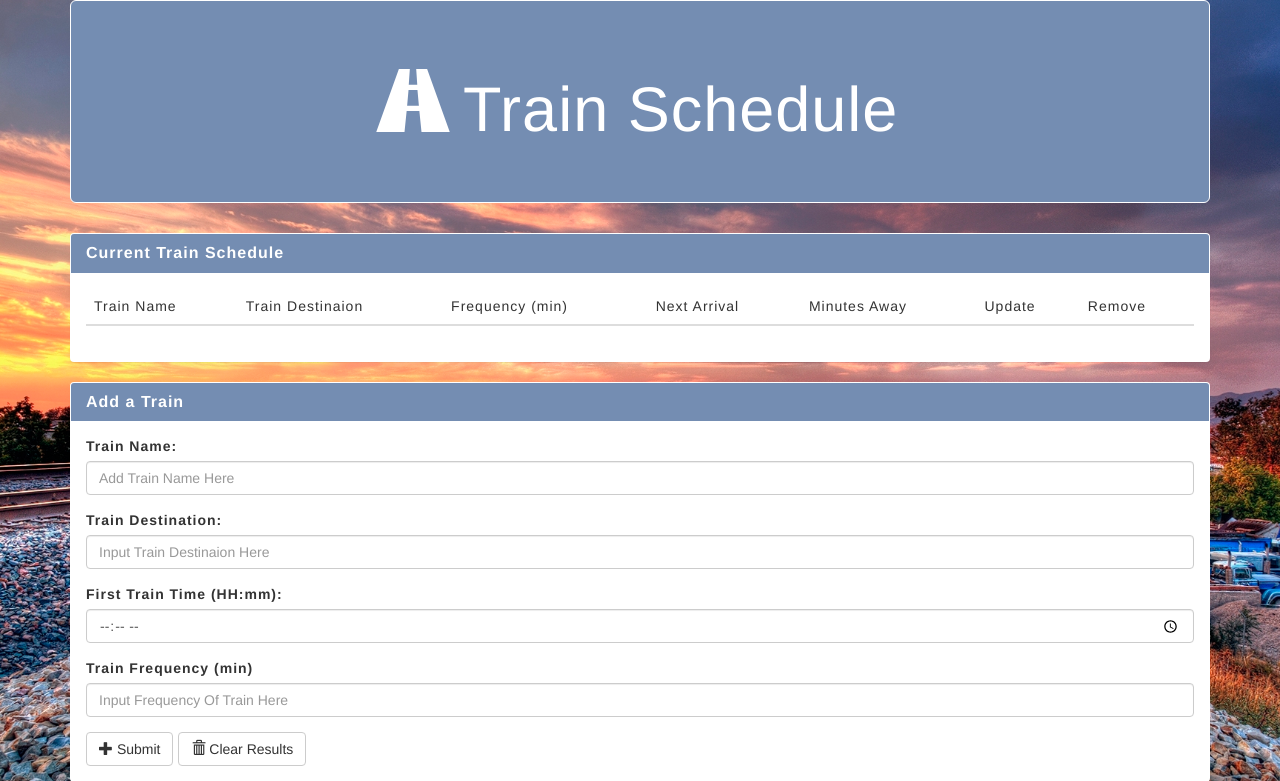
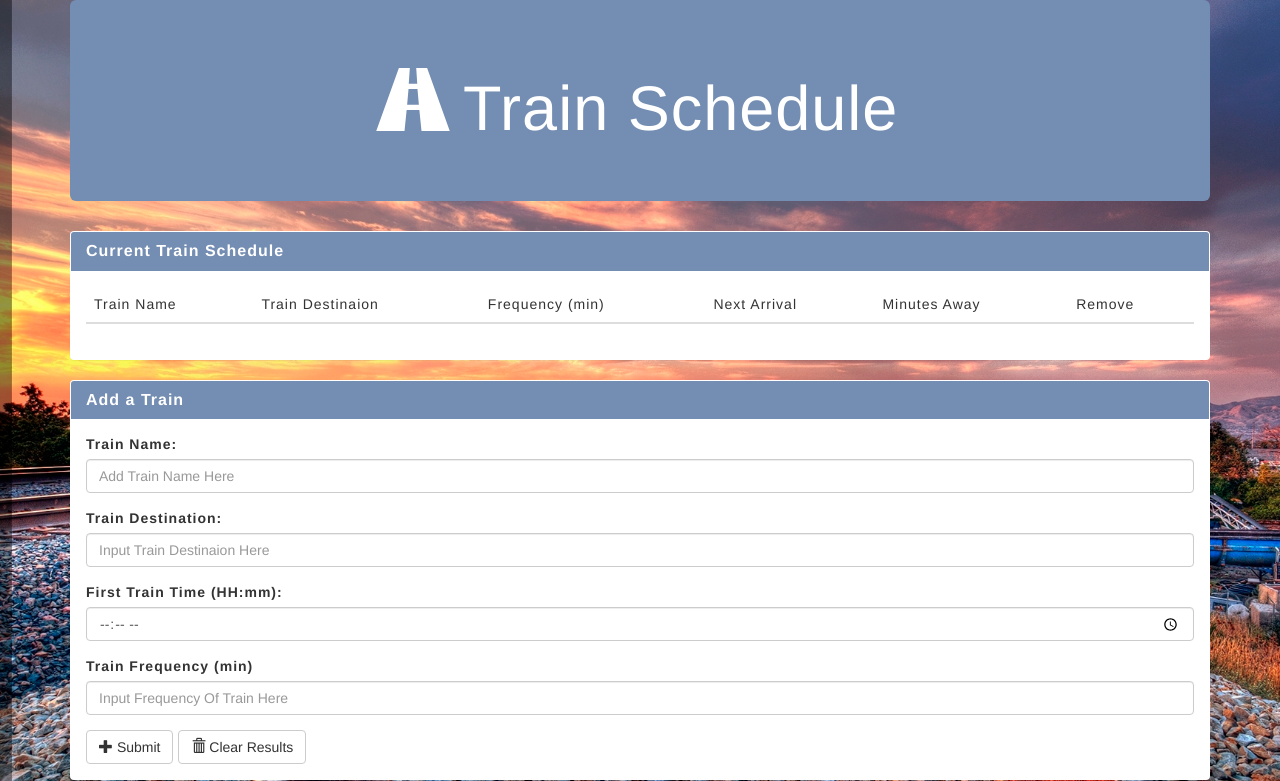
Before and after one commit to nuno1895/trainScheduler, a PHP site: page / in a window 1280 px wide. Shown: the top 781 px of the page. Run offline with PHP 8.4, Linux system fonts and the light colour scheme; lists and menus that the app fills with data are empty; some libraries are stand-ins or nearby versions.

Commit message:
Final with remove

```diff
--- a/assets/css/style.css
+++ b/assets/css/style.css
@@ -15,7 +15,7 @@ body {
 	background-color: #748db2;
 	text-align: center;
 	color: white;
-	border: 1px solid white;
+	border: 1px solid white: ;
 
 }
 
--- a/assets/javascript/main.js
+++ b/assets/javascript/main.js
@@ -21,6 +21,7 @@ var trainName = "";
 var destination = "";
 var firstTrainTime = "";
 var frequency = "";
+var newKey = "";
 
 $(document).ready(function() {
 
@@ -39,7 +40,7 @@ $(document).ready(function() {
 
 		// Creates local "temporary" object for holding employee data
  		var newTrain = {
-		   name: trainName,
+		   tname: trainName,
 		   dest: destination,
 		   firstTime: firstTrainTime,
 		   freq: frequency
@@ -47,15 +48,14 @@ $(document).ready(function() {
 
 		// Uploads train data to the database
 		trainDataBase.ref().push(newTrain);
+		console.log('keyRefOne' , trainDataBase.ref().key)
 
-		// Logs everything to console
-		console.log(newTrain.name);
-		console.log(newTrain.dest);
-		console.log(newTrain.firstTime);
-		console.log(newTrain.freq);
+		// newKey = trainDataBase.ref(newTrain).key
+		console.log("nodeKey" , newKey)
+
 
 		// Alert
-		alert("train successfully added");
+		console.log("train successfully added");
 
 		 // Clears all of the text-boxes
 		$("#trainName").val("");
@@ -70,13 +70,19 @@ $(document).ready(function() {
 		//pull from database and prints to screen/html
 		trainDataBase.ref().on("child_added", function(childSnapshot) {
 
-		console.log(childSnapshot.val());
+		console.log("childSnapshot" , childSnapshot.val());
+
+
 
 		// Store everything into a variable.
-		var trainName = childSnapshot.val().name;
+		var trainName = childSnapshot.val().tname;
 		var destination = childSnapshot.val().dest;
 		var firstTrainTime = childSnapshot.val().firstTime;
 		var frequency = childSnapshot.val().freq;
+
+		//key for object
+		var newKey = childSnapshot.key;
+
 
 		// Employee Info
 		console.log(trainName);
@@ -104,16 +110,38 @@ $(document).ready(function() {
 	    var tMinutesTillTrain = frequency - tRemainder;
 	    console.log("MINUTES TILL TRAIN: " + tMinutesTillTrain);
 
+
+
 	    // Next Train
 	    var nextTrain = moment().add(tMinutesTillTrain, "minutes");
 	    console.log("ARRIVAL TIME: " + moment(nextTrain).format("hh:mm"));
 	    nextTrainConverted = moment(nextTrain).format("hh:mm A")
 
+	    // .attr("id" , newKey )
 
 
+		 $("#train-table > tbody").append("<tr data-key=\""+newKey+"\"><td><input type=\"text\" value=\""+trainName+"\"></td><td>" + destination + "</td><td>" + frequency + " Minutes" + "</td><td>" + tMinutesTillTrain + " Minutes" + "</td><td>" + nextTrainConverted + "</td><td>" + '<button class="remove">Remove</button>' + "</td></tr>");
+		});
 
-		 $("#train-table > tbody").append("<tr><td>" + trainName + "</td><td>" + destination + "</td><td>" + frequency + " Minutes" + "</td><td>" + tMinutesTillTrain + " Minutes" + "</td><td>" + nextTrainConverted + "</td><td>" + '<button class="update">Update</button>' + "</td></td>" + "</td><td>" + '<button class="remove">Remove</button>' + "</td></tr>");
-		});
+	 	$(document).on("click", ".remove", function() {
+	 		var x = $(this).parents("tr").attr('data-key');
+	 		//delete row in HTML
+	 		var deleteRow = $(this).parents("tr").remove()
+	 		//Delete In Database
+	 		trainDataBase.ref().child(x).remove();
+	 	})
+
+	 	// setInterval(function(){
+
+	 	// }, 1000 * 60)
+
+	 	// $(document).on("click", ".update", function() {
+	 	// 	var x = $(this).parents("tr").attr('data-key');
+	 	// 	//delete row in HTML
+	 	// 	var updateRow = $(this).parents("tr").remove()
+	 	// 	//Delete In Database
+	 	// 	trainDataBase.ref().child(x).remove();
+	 	// })
 
 
 });
--- a/index.html
+++ b/index.html
@@ -36,7 +36,6 @@
                     <th>Frequency (min)</th>
                     <th>Next Arrival</th>
                     <th>Minutes Away</th>
-                    <th>Update</th>
                     <th>Remove</th>
                   </tr>
                 </thead>
@@ -89,7 +88,7 @@
 
 
 <!-- Including scripts here -->
-
+<script src="https://maxcdn.bootstrapcdn.com/bootstrap/3.3.7/js/bootstrap.min.js"></script>
 <script src="https://code.jquery.com/jquery-3.1.1.min.js"></script>
 <script src="assets/javascript/main.js"></script>
 <script src="https://cdn.jsdelivr.net/momentjs/2.12.0/moment.min.js"></script>
```
Also changed, not shown: 2 other files.
